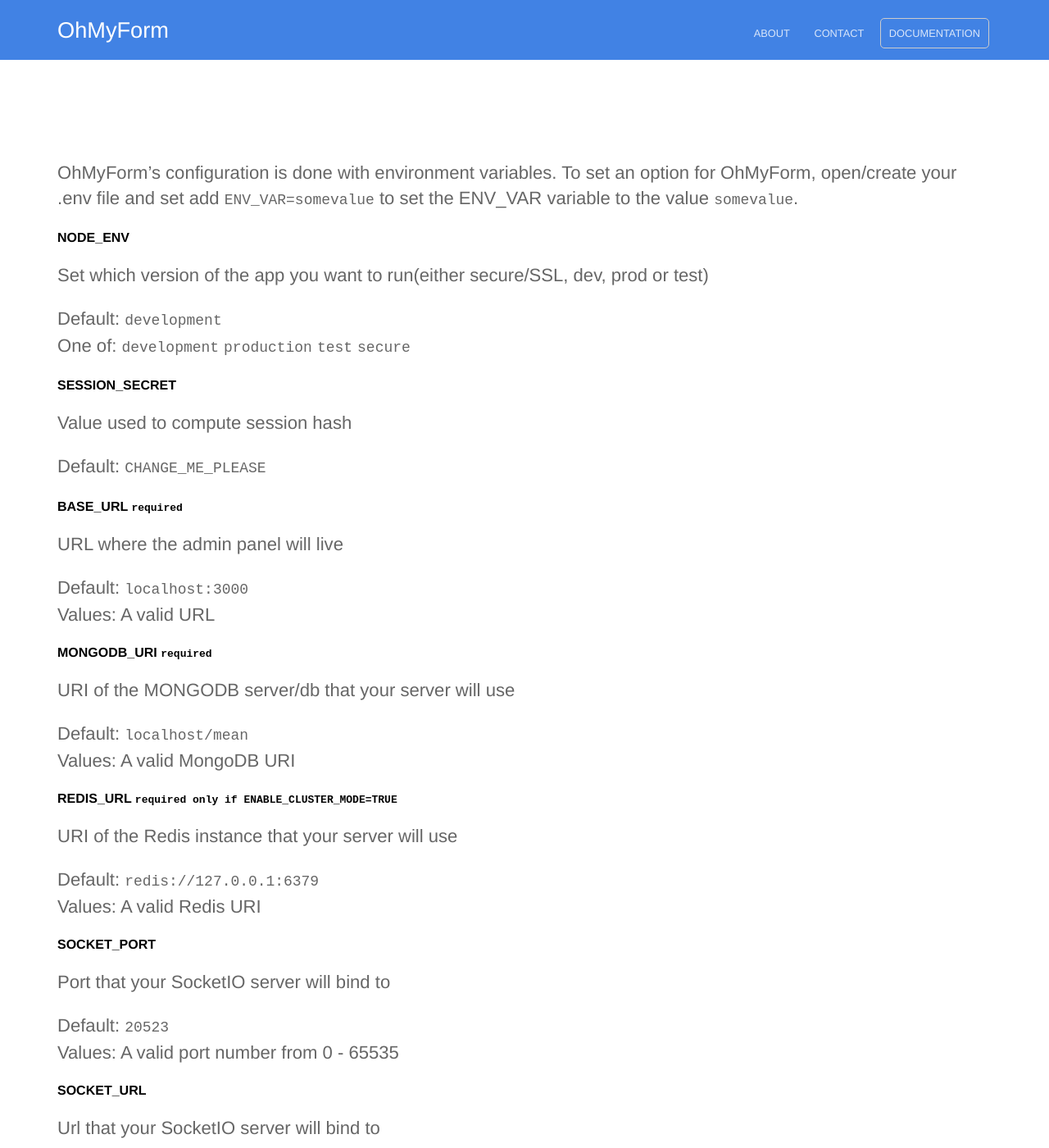
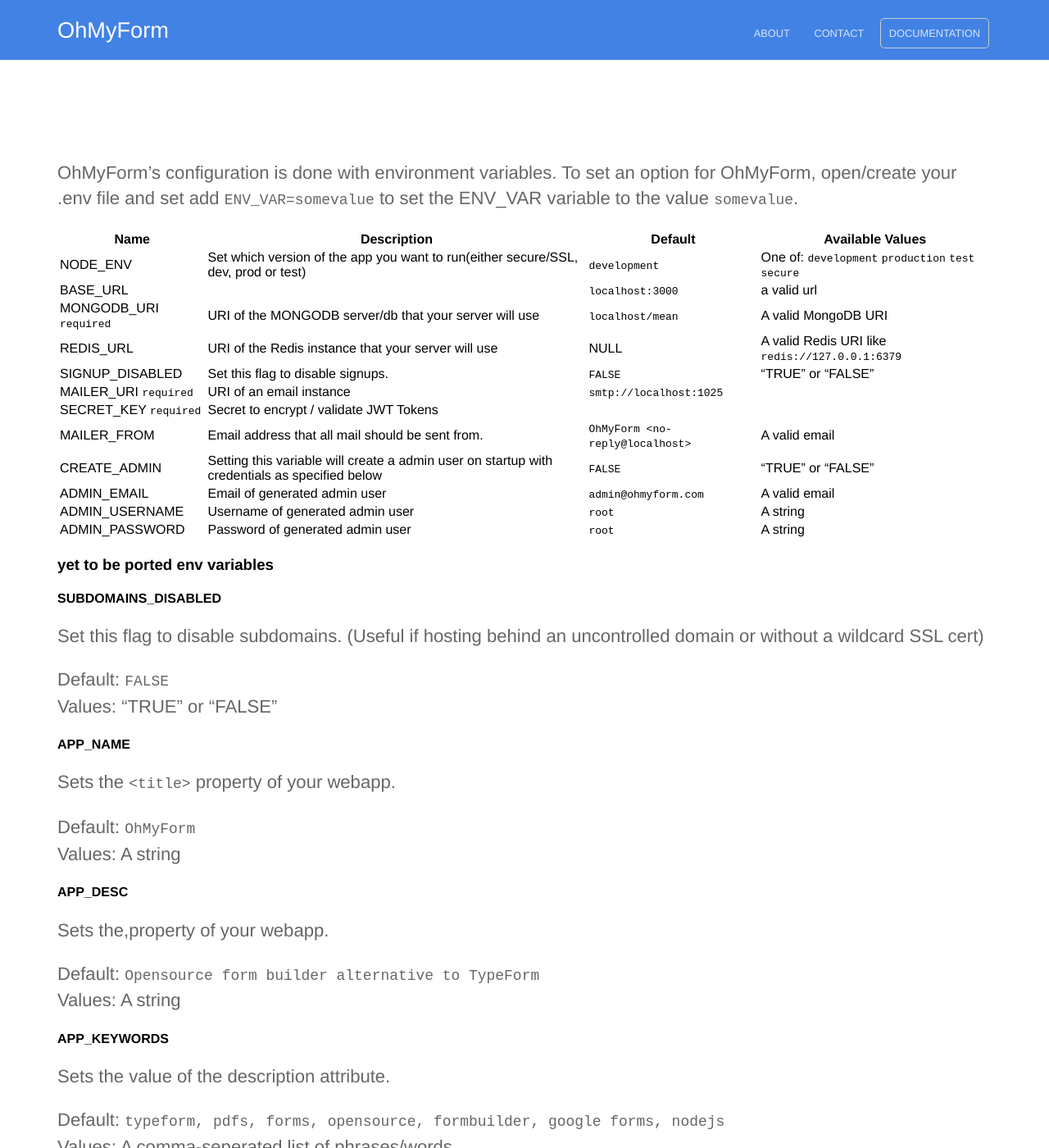
Before and after one commit to ohmyform/website, a Jekyll site: the page built from docs/env.md, in a window 1280 px wide and 1400 px high. Shown: the whole window at 82% size. Built offline with Jekyll 4.4.1, drawn with Linux system fonts in a browser that asks for light colours; our own code applies the rules of GitHub Pages for plain Markdown files; comment, search, counter and statistics services are not loaded; some of the changed text lies outside the part shown.

Commit message:
update env documentation

```diff
--- a/docs/env.md
+++ b/docs/env.md
@@ -1,66 +1,22 @@
 OhMyForm's configuration is done with environment variables. To set an option for OhMyForm, open/create your .env file and set add `ENV_VAR=somevalue` to set the ENV_VAR variable to the value `somevalue`.
 
-
-#### NODE_ENV
-
-Set which version of the app you want to run(either secure/SSL, dev, prod or test)
-
-Default: `development` <br>
-One of: `development` `production` `test` `secure`
-
-#### SESSION_SECRET
-
-Value used to compute session hash
-
-Default: `CHANGE_ME_PLEASE`
-
-#### BASE_URL `required`
-
-URL where the admin panel will live
-
-Default: `localhost:3000`<br>
-Values: A valid URL
+| Name | Description | Default | Available Values |
+|------|-------------|---------|------------------|
+| NODE_ENV | Set which version of the app you want to run(either secure/SSL, dev, prod or test) | `development` | One of: `development` `production` `test` `secure` |
+| BASE_URL | | `localhost:3000` | a valid url |
+| MONGODB_URI `required` | URI of the MONGODB server/db that your server will use | `localhost/mean` | A valid MongoDB URI |
+| REDIS_URL | URI of the Redis instance that your server will use | NULL |  A valid Redis URI like `redis://127.0.0.1:6379` |
+| SIGNUP_DISABLED | Set this flag to disable signups. |  `FALSE` | "TRUE" or "FALSE" |
+| MAILER_URI `required` | URI of an email instance | `smtp://localhost:1025`
+| SECRET_KEY `required` | Secret to encrypt / validate JWT Tokens | | |
+| MAILER_FROM | Email address that all mail should be sent from. | `OhMyForm <no-reply@localhost>` | A valid email |
+| CREATE_ADMIN | Setting this variable will create a admin user on startup with credentials as specified below | `FALSE` | "TRUE" or "FALSE" |
+| ADMIN_EMAIL | Email of generated admin user | `admin@ohmyform.com` | A valid email |
+| ADMIN_USERNAME | Username of generated admin user | `root` | A string |
+| ADMIN_PASSWORD | Password of generated admin user | `root` | A string |
 
 
-#### MONGODB_URI `required`
-
-URI of the MONGODB server/db that your server will use
-
-Default: `localhost/mean`<br>
-Values: A valid MongoDB URI
-
-
-#### REDIS_URL `required only if ENABLE_CLUSTER_MODE=TRUE`
-
-URI of the Redis instance that your server will use
-
-Default: `redis://127.0.0.1:6379`<br>
-Values: A valid Redis URI
-
-
-#### SOCKET_PORT
-
-Port that your SocketIO server will bind to
-
-Default: `20523`<br>
-Values: A valid port number from 0 - 65535
-
-
-#### SOCKET_URL
-
-Url that your SocketIO server will bind to
-
-Default: `ws.ohmyform.com`<br>
-Values: A valid URL
-
-
-#### SIGNUP_DISABLED
-
-Set this flag to disable signups.
-
-Default: `FALSE`<br>
-Values: "TRUE" or "FALSE"
-
+### yet to be ported env variables
 
 #### SUBDOMAINS_DISABLED
 
@@ -68,103 +24,6 @@
 
 Default: `FALSE`<br>
 Values: "TRUE" or "FALSE"
-
-
-#### ENABLE_CLUSTER_MODE
-
-Disable support for running OhMyForm with pm2's cluster mode. Disabling this allows you to not run a Redis instance.
-
-Default: `FALSE`<br>
-Values:"TRUE" or "FALSE"
-
-
-#### MAILER_EMAIL_ID `required`
-
-Username credential for the SMTP MAIL service used to send signup/verification/lost password emails.
-
-Default: `N/A`<br>
-Values: A string
-
-
-#### MAILER_PASSWORD `required`
-
-Password credential for the SMTP MAIL service used to send signup/verification/lost password emails.
-
-Default: ''<br>
-Values: A string
-
-
-#### MAILER_FROM
-
-Email address that all mail should be sent from.
-
-Default: `noreply@tellform.com`<br>
-Values: A valid email
-
-
-#### MAILER_SERVICE_PROVIDER `required only if MAILER_SMTP_HOST is not set`
-
-A "well-known" email service that is supported by nodemail. If MAILER_SMTP_HOST is enabled, this is ignored.
-
-Default: ''<br>
-Values: A service from [https://nodemailer.com/smtp/well-known/](https://nodemailer.com/smtp/well-known/)
-
-
-#### MAILER_SMTP_HOST `required only if MAILER_SERVICE_PROVIDER is not set`
-
-URL to the SMTP server of your choice
-
-Default: ''<br>
-Values: A valid URL
-
-
-#### MAILER_SMTP_PORT `required only if MAILER_SMTP_HOST is set`
-
-Port of the SMTP server of your choice.
-
-Default: ''<br>
-Values: A valid port number from 0 - 65535
-
-
-#### MAILER_SMTP_SECURE `required only if MAILER_SMTP_HOST is set`
-
-Boolean that enables/disables SSL support for your SMTP client.
-
-Default: `FALSE`<br>
-Values: "TRUE" or "FALSE"
-
-
-#### CREATE_ADMIN
-
-Setting this variable will create a admin user on startup with credentials as specified below
-
-Default: `FALSE`<br>
-Values: "TRUE" or "FALSE"
-
-
-#### ADMIN_EMAIL
-
-Email of generated admin user
-
-Default: `admin@admin.com`<br>
-Values: A valid email
-
-
-#### ADMIN_USERNAME
-
-Username of generated admin user
-
-Default: `root`<br>
-Values: A string
-
-
-#### ADMIN_PASSWORD
-
-Password of generated admin user
-
-Default: `root`<br>
-Values: A string
-
 
 #### APP_NAME
 
@@ -188,19 +47,3 @@
 
 Default: `typeform, pdfs, forms, opensource, formbuilder, google forms, nodejs`<br>
 Values: A comma-seperated list of phrases/words
-
-
-#### RAVEN_DSN
-
-Set this to your Sentry.io Public DSN to enable remote logging
-
-Default: `N/A`<br>
-Values: A valid Sentry.io DSN
-
-
-#### GOOGLE_ANALYTICS_ID
-
-Set this to your GA id to enable GA tracking on your OhMyForm instance
-
-Default: `N/A`<br>
-Values: A valid Google Analytics ID
```
